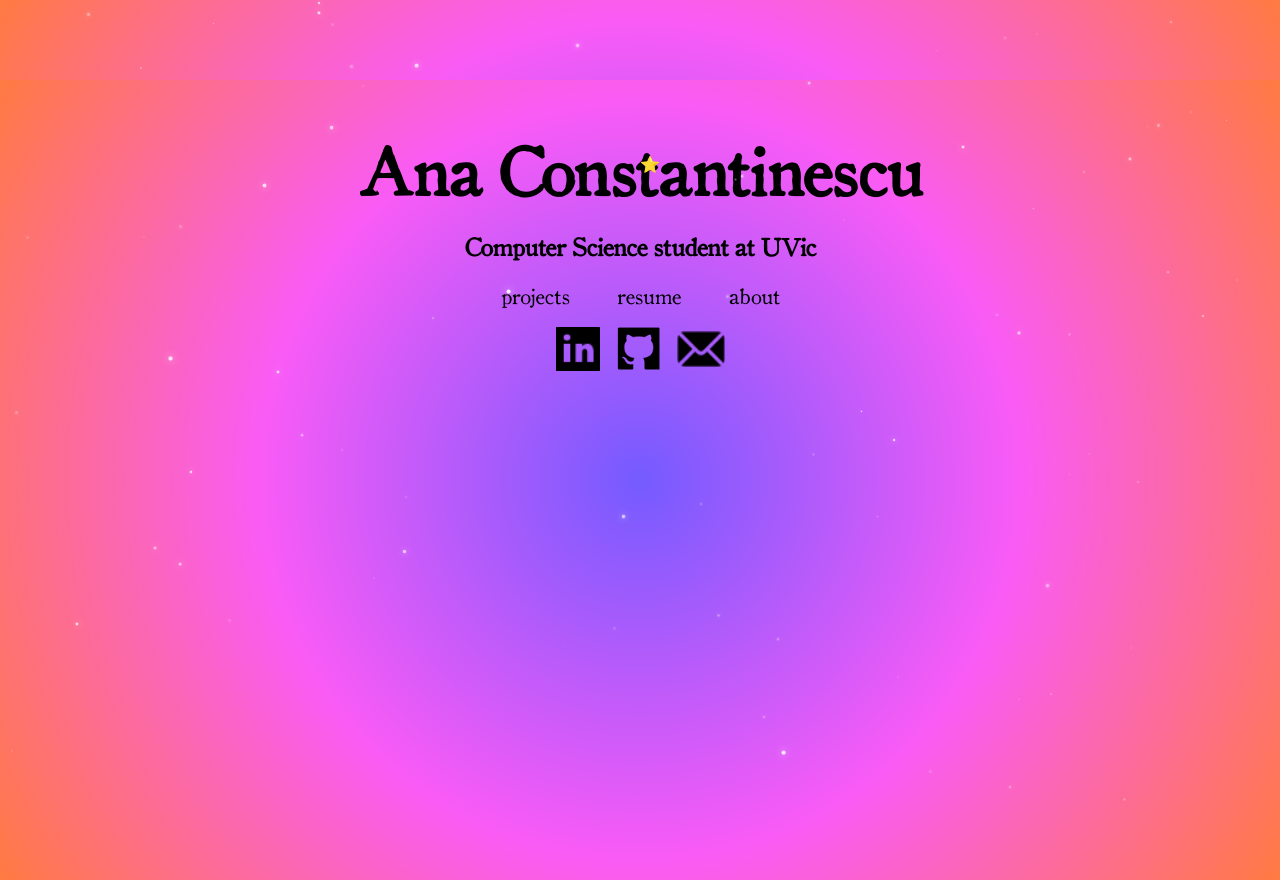
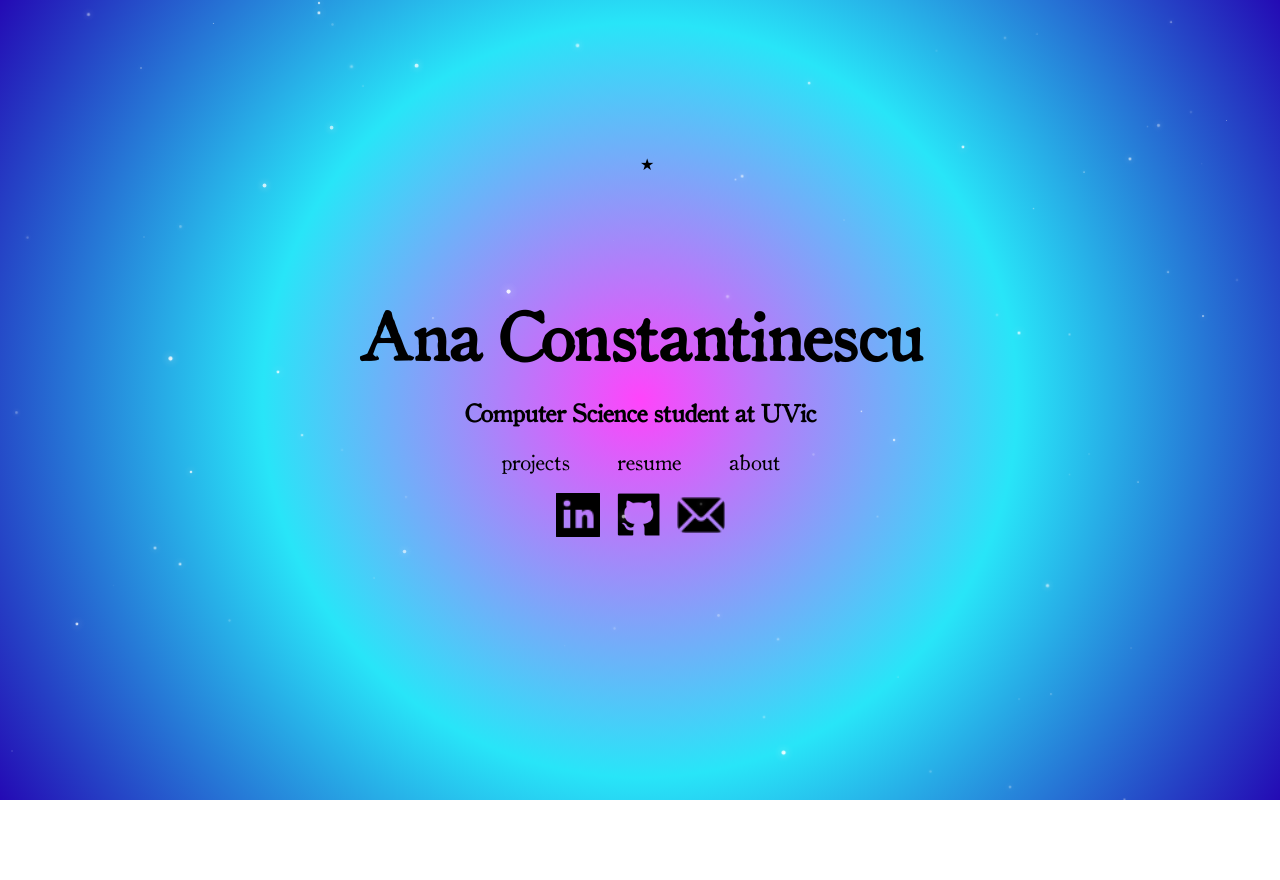
Before and after one commit to fluffyponyy/portfolio-website, a Next.js app: page / in a window 1280 px wide. After the commit the page ends 800 px from the top, so only its background shows below. Built offline with nearby package versions, Linux system fonts and the light colour scheme.

Commit message:
final background color scheme

```diff
--- a/src/app/about/page.tsx
+++ b/src/app/about/page.tsx
@@ -34,6 +34,8 @@ export default function AboutPage() {
 
                 <h3> I'm a 4th year Computer Science student at the University of Victoria in BC.</h3>
 
+                <p> My interests are <b>word puzzles,</b> <b>experimental projects,</b> and <b>software testing.</b></p>
+
                 <p>Reach out to me on social media:</p>
                 <Links />
             </div>
--- a/src/app/globals.css
+++ b/src/app/globals.css
@@ -9,7 +9,7 @@ html,
 body {
   margin: 0;
   min-height: 100vh;
-  background: radial-gradient(circle at center, #745bff, #f95bf6, #ff7a41);
+  background: linear-gradient(45deg, #ff44fb, #28e5f8, #240ab4);
   color: black;
   background-attachment: fixed;
   font-family: "OldStyle", system-ui, sans-serif;
--- a/src/app/page.css
+++ b/src/app/page.css
@@ -1,6 +1,14 @@
 .name {
   font-size: 65px;
   margin-bottom: 0;
+  color: black;
+}
+
+body .main {
+  background: radial-gradient(circle at center, #ff44fb, #28e5f8, #240ab4);
+  margin: 0;
+  background-attachment: fixed;
+  min-height: 100vh;
 }
 
 .container {
@@ -9,7 +17,6 @@
   flex-direction: column;
   justify-content: center;
   height: 100%;
-  margin-top: 5em;
 }
 
 .shooting-star {
--- a/src/app/page.tsx
+++ b/src/app/page.tsx
@@ -15,7 +15,7 @@ export default function Home() {
         <>
             <StarField count={80} />
             <div className="container   main">
-                <div className="shooting-star">⭐</div>
+                <div className="shooting-star">★</div>
                 <h1 className="name">Ana Constantinescu</h1>
                 <h2>Computer Science student at UVic</h2>
                 < Nav />
--- a/src/app/projects/project_page.css
+++ b/src/app/projects/project_page.css
@@ -51,7 +51,7 @@
 }
 
 .filter-modal-tags span {
-  background-color: #fbcfe8;
+  background-color: #f8d1f9;
   color: #4b5563;
   padding: 0.5rem 1rem;
   border-radius: 9999px;
@@ -65,7 +65,7 @@
 }
 
 .selected-tag {
-  background-color: #ff3b96 !important;
+  background-color: #e83bff !important;
   color: #eff1f2 !important;
 }
 
--- a/src/components/nav.css
+++ b/src/components/nav.css
@@ -30,8 +30,8 @@
   height: 2px;
   background: linear-gradient(
     90deg,
-    #f472b6,
-    #7c3aed
+    #00ffbf,
+    #0013bd
   ); /* pink → purple gradient */
   transition: width 0.3s ease;
 }
--- a/src/components/project_card.css
+++ b/src/components/project_card.css
@@ -1,8 +1,8 @@
 /* project_card.css */
 
 .card {
-  background-color: #ffe4e6; /* light pink */
-  border: 1px solid #fcd5d9; /* pink border */
+  background-color: #eefeff; /* light pink */
+  border: 1px solid #b8f0f4; /* pink border */
   border-radius: 1rem; /* slightly rounded */
   padding: 2rem; /* smaller padding */
   width: 22rem; /* smaller width for 3-per-row layout */
@@ -59,7 +59,7 @@
 }
 
 .card-tags span {
-  background-color: #fbcfe8; /* pink-200 */
+  background-color: #f8d1f9;
   color: #4b5563; /* gray-700 */
   padding: 0.25rem 0.75rem;
   border-radius: 9999px; /* rounded-full */
--- a/src/components/project_modal.css
+++ b/src/components/project_modal.css
@@ -12,7 +12,7 @@
 }
 
 .project-modal-content {
-  background-color: #fff;
+  background-color: #eefeff;
   padding: 0rem 2rem 2rem 2rem;
   border-radius: 1rem;
   max-width: 800px;
@@ -49,7 +49,7 @@ hr {
 }
 
 .modal-tags span {
-  background-color: #fbcfe8;
+  background-color: #f8d1f9;
   color: #4b5563;
   padding: 0.5rem 1rem;
   border-radius: 9999px;
```
